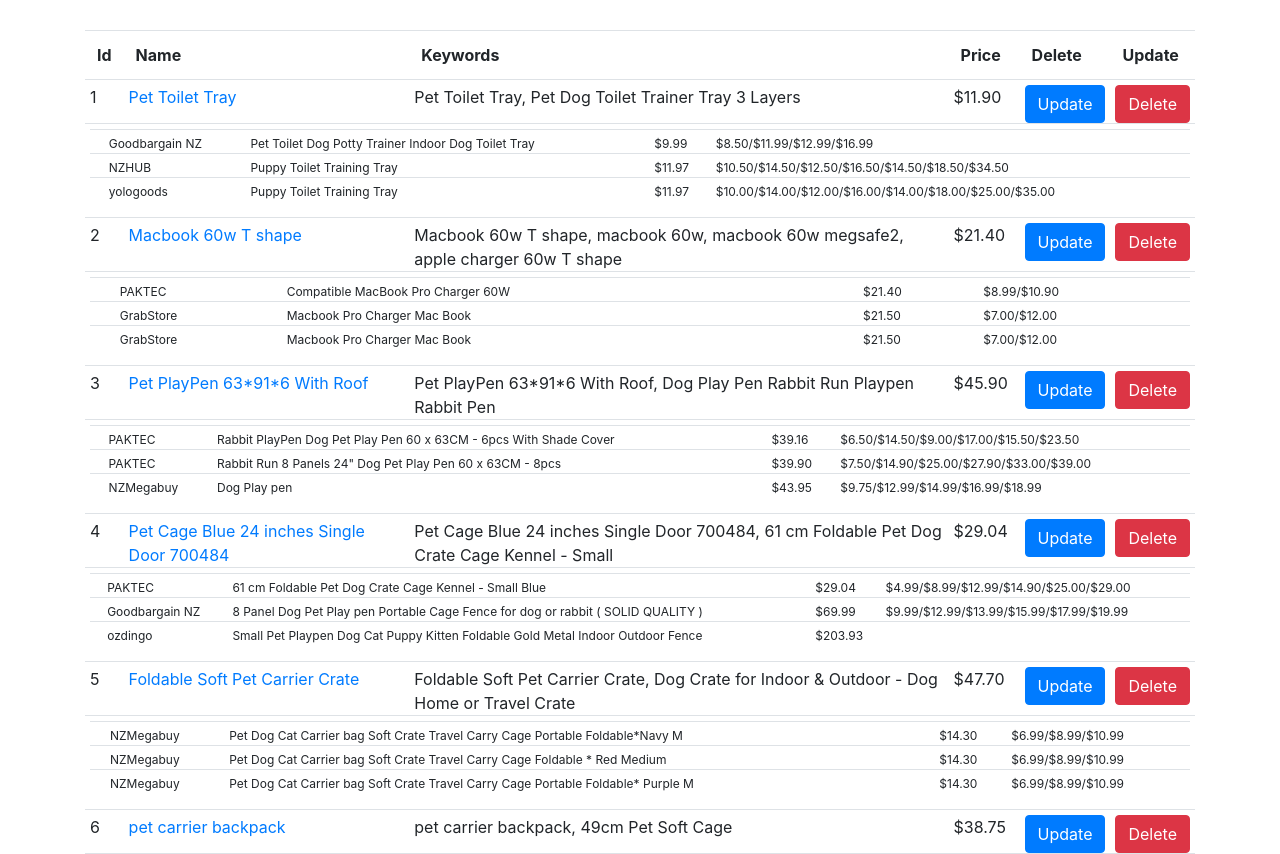
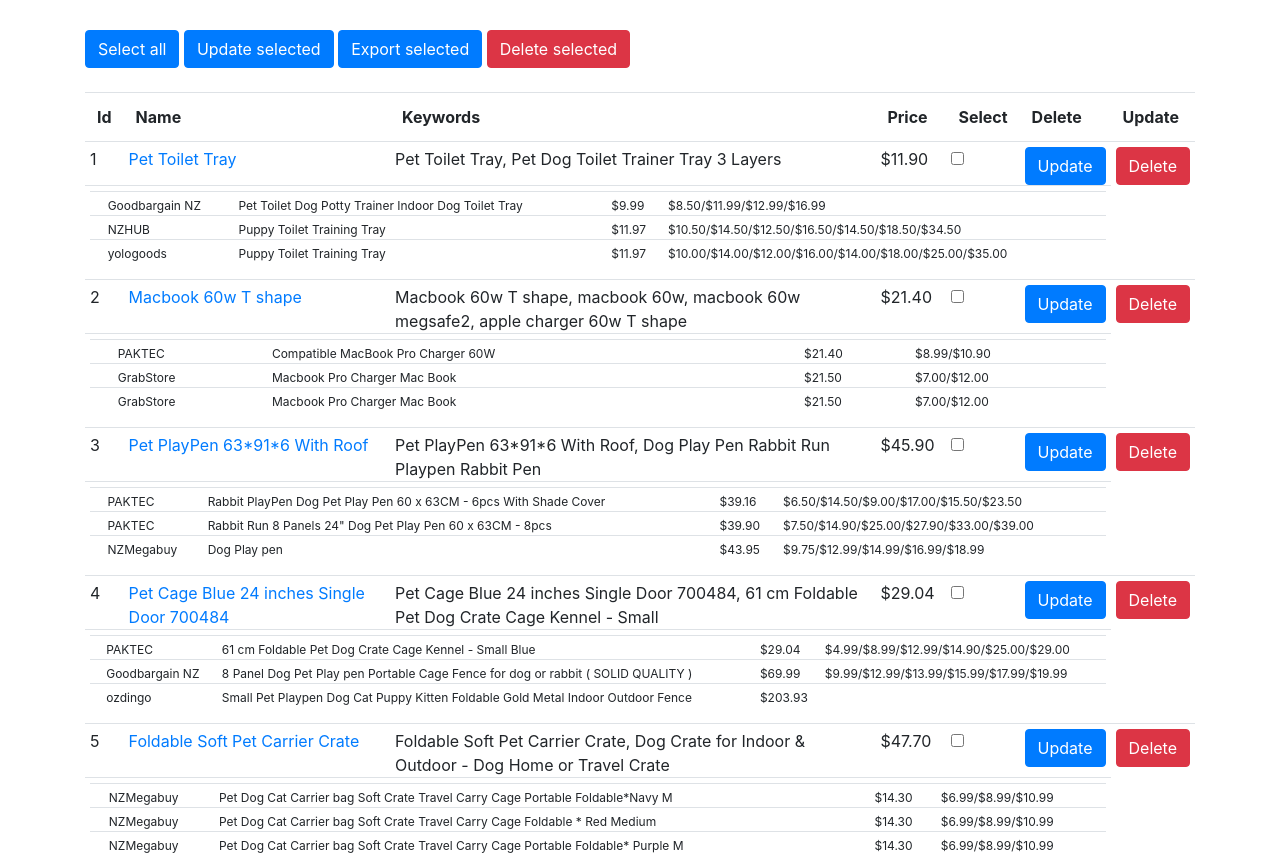
Before and after one commit to vaspatrik/price-comparator, a Flask app: page /view_tracked_products in a window 1280 px wide. Shown: the part 56-910 px from the top of the page. Run offline with Flask 2, Linux system fonts and the light colour scheme; data comes from the database, SQL or seed files in the repository.

Commit message:
Add buttons

```diff
--- a/templates/view_tracked_products.html
+++ b/templates/view_tracked_products.html
@@ -2,12 +2,21 @@
 
 {% block content %}
   <div>
+  <dl class="row">
+    <dd class="col-sm-9">
+      <button class="btn btn-primary">Select all</button>
+      <button class="btn btn-primary">Update selected</button>
+      <button class="btn btn-primary">Export selected</button>
+      <button class="btn btn-danger">Delete selected</button>
+    </dd>
+  </dl>
   <table class="table summary_table">
     <tr>
       <th>Id</th>
       <th>Name</th>
       <th>Keywords</th>
       <th>Price</th>
+      <th>Select</th>
       <th>Delete</th>
       <th>Update</th>
     </tr>
@@ -17,6 +26,7 @@
         <td><a href="related_products?search_id={{product.id}}">{{product.name}}</a></td>
         <td>{{product.keywords}}</td>
         <td>${{product.price}}</td>
+        <td><input type="checkbox"></td>
         <td><button class="btn btn-primary">Update</button></td>
         <td><button class="btn btn-danger">Delete</button></td>
       </tr>
```
Also changed, not shown: templates/related_products.html (+9 -1 lines).
